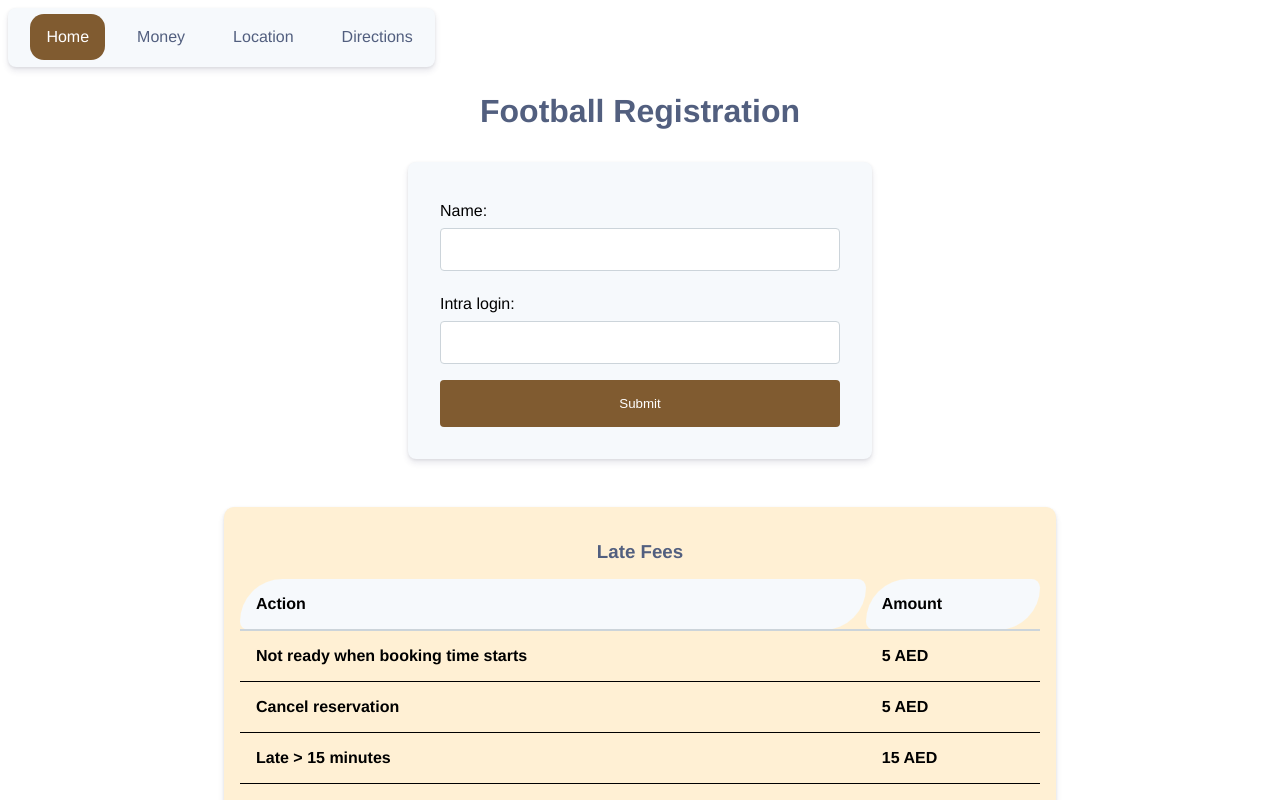
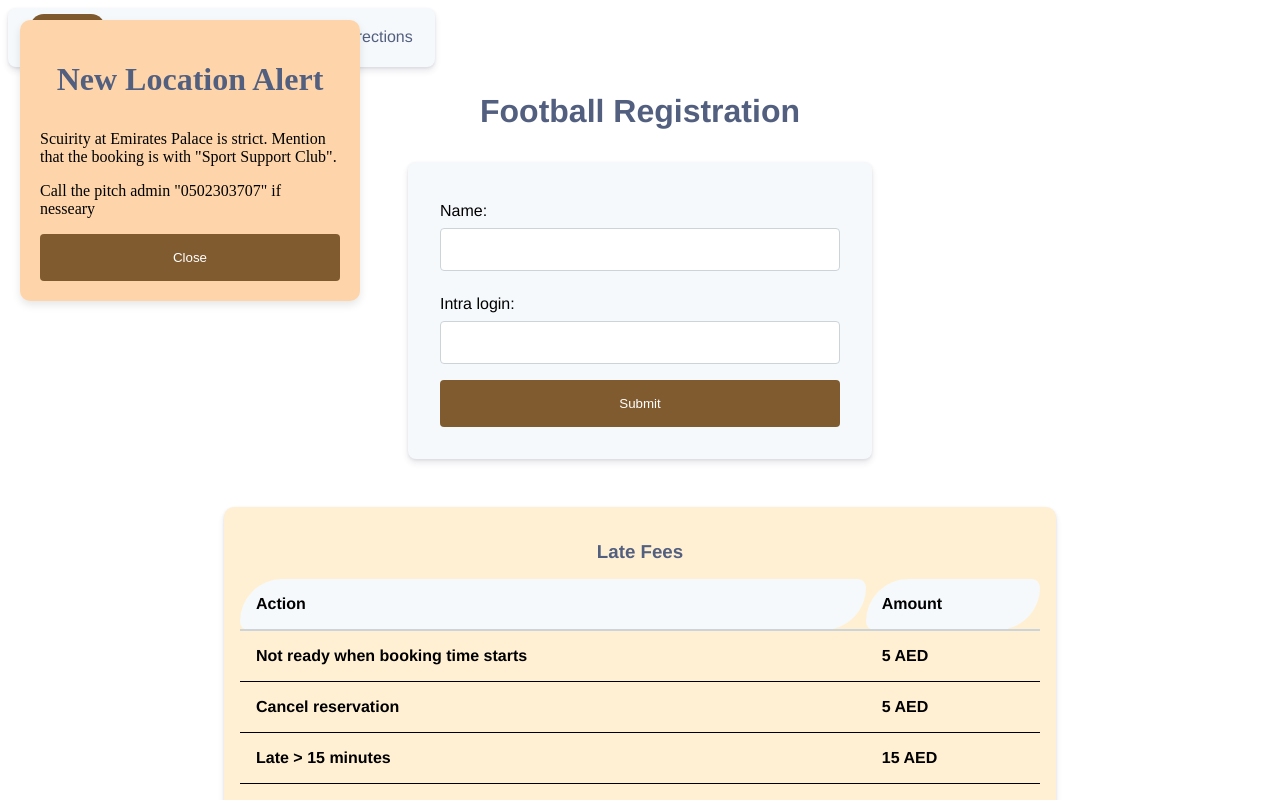
Before and after one commit to MahdyZ7/Football-website, a Next.js app: page / in a window 1280 px wide. Shown: the top 800 px of the page. Built offline with nearby package versions, Linux system fonts and the light colour scheme; no server answers; the database is empty.

Commit message:
alert for new pitch

```diff
--- a/pages/api/allowed.ts
+++ b/pages/api/allowed.ts
@@ -4,8 +4,12 @@ export default function handler(
 	req: NextApiRequest,
 	res: NextApiResponse<{ isAllowed: boolean }>
 ) {
-	if (req.method === "GET")
+	if (req.method != "GET")
 	{
+		res.setHeader('Allow', ['GET']);
+		res.status(405).end('Method Not Allowed');
+		return;
+	}
 	const currentTime = new Date();
 	const currentDay = currentTime.getDay();
 	const currentHour = currentTime.getHours();
@@ -19,8 +23,4 @@ export default function handler(
 		(currentDay === 3 && currentHour >= 12) ||
 		(currentDay === 4 && currentHour < 21);
 	res.status(200).json({ isAllowed });
-	} else {
-		res.setHeader('Allow', ['GET']);
-		res.status(405).end('Method Not Allowed');
 }
-}
--- a/pages/index.tsx
+++ b/pages/index.tsx
@@ -10,6 +10,7 @@ type User = {
 };
 
 const Home: React.FC = () => {
+	const [showPopup, setShowPopup] = useState(true);
 	const [name, setName] = useState<string>("");
 	const [id, setId] = useState<string>("");
 	const [registeredUsers, setRegisteredUsers] = useState<User[]>([]);
@@ -17,6 +18,9 @@ const Home: React.FC = () => {
 	const buttonRef = useRef<HTMLButtonElement>(null);
 
 	useEffect(() => {
+		const timer = setTimeout(() => {
+			setShowPopup(false);
+		}, 20000);
 		fetch("/api/users")
 			.then((response) => response.json())
 			.then((data) => {
@@ -30,6 +34,7 @@ const Home: React.FC = () => {
 				console.error("Error fetching registered users:", error);
 				setRegisteredUsers([]); // Set to empty array in case of error
 			});
+		return () => clearTimeout(timer);
 	}, []);
 	const isSubmissionAllowed = () => {
 		const currentTime = new Date();
@@ -45,7 +50,7 @@ const Home: React.FC = () => {
 			(currentDay === 3 && currentHour >= 12) ||
 			(currentDay === 4 && currentHour < 21)
 		) {
-		return true;
+			return true;
 		}
 
 		return false;
@@ -111,6 +116,14 @@ const Home: React.FC = () => {
 	return (
 		<div>
 			<Navbar />
+			{showPopup && (
+				<div style={popupStyle}>
+					<h1> New Location Alert</h1>
+					<p>Scuirity at Emirates Palace is strict. Mention that the booking is with "Sport Support Club".</p>
+					<p>Call the pitch admin "0502303707" if nesseary  </p>
+					<button onClick={() => setShowPopup(false)}>Close</button>
+				</div>
+			)}
 			<div className="container">
 				<h1>Football Registration </h1>
 				<form onSubmit={handleSubmit}>
@@ -230,4 +243,17 @@ const Home: React.FC = () => {
 	);
 };
 
+// Define some basic styles for the popup
+const popupStyle: React.CSSProperties = {
+	position: 'fixed',
+	top: '20px',
+	left: '20px',
+	width: '300px',
+	backgroundColor: '#fed5aa',
+	borderRadius: '10px',
+	padding: '20px',
+	boxShadow: '0 4px 8px rgba(0, 0, 0, 0.1)',
+	zIndex: 1000, // Ensure it appears above other content
+};
+
 export default Home;
```
Lines whose indentation alone changed are shown as unchanged.
